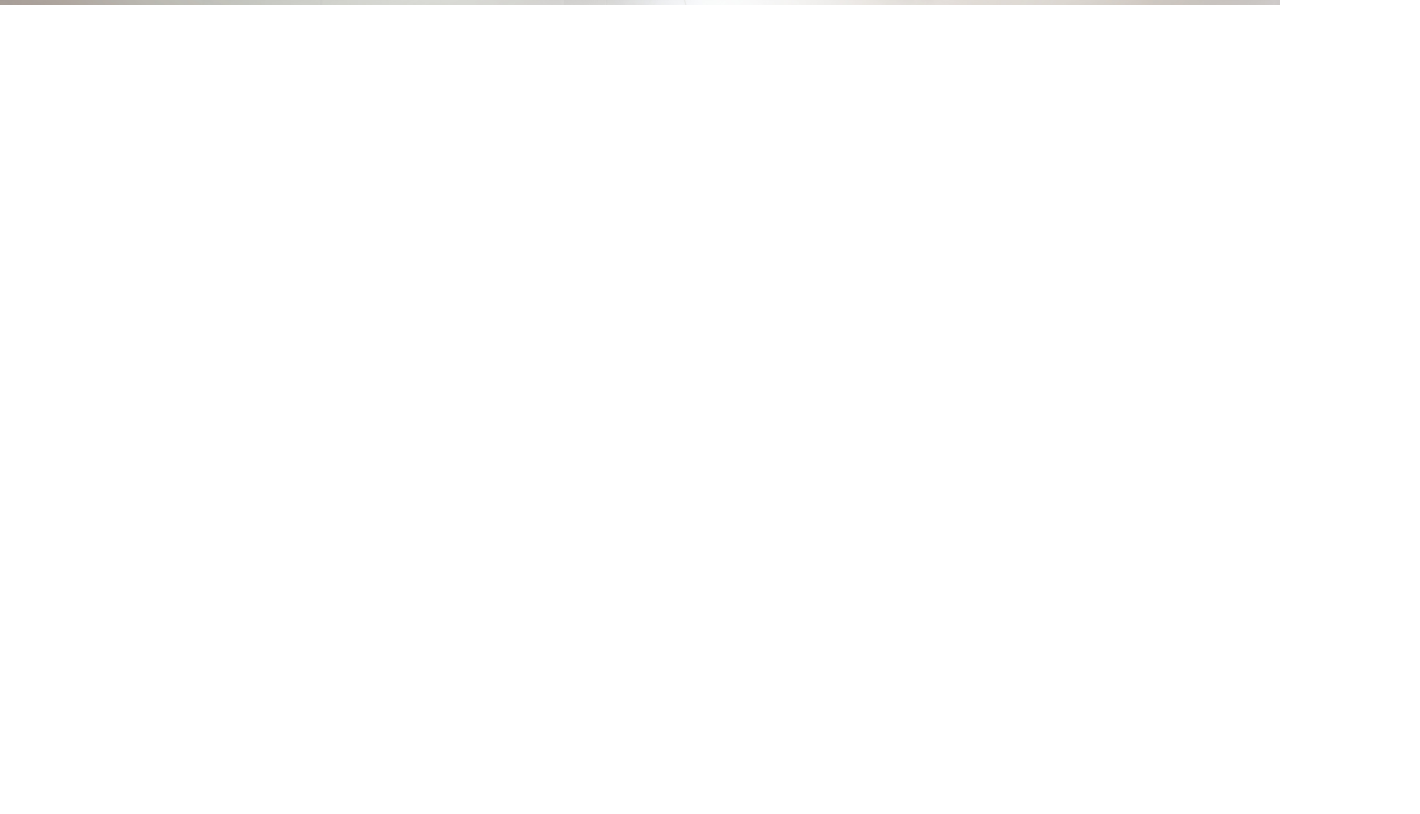
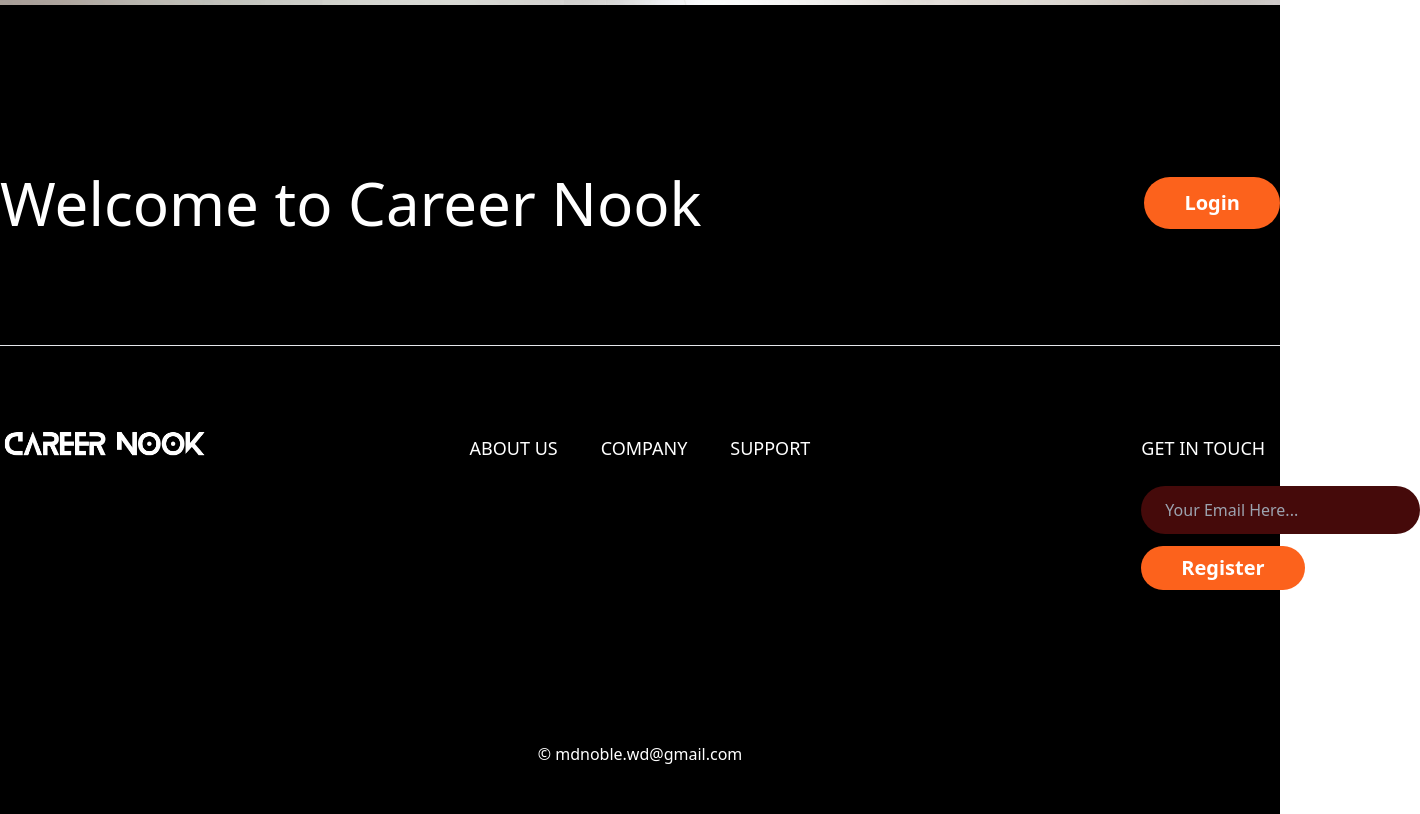
Before and after one commit to mdnoble1/career-nook, a React (Vite) app: page / in a window 1280 px wide. Shown: the part 537-1351 px from the top of the page, 1420 px wide, since content can reach past the window. Before the commit the page ends 800 px from the top, so only its background shows below. Built offline with nearby package versions, Linux system fonts and the light colour scheme.

Commit message:
added footer section

```diff
--- a/src/pages/Banner.jsx
+++ b/src/pages/Banner.jsx
@@ -3,7 +3,7 @@ import banner from "../assets/diverse-people-working-office.png"
 const Banner = () => {
     return (
         <div>
-            <img className="w-full" src={banner} alt="" />
+            <img className="h-52 md:h-auto lg:w-full" src={banner} alt="" />
         </div>
     );
 };
--- /dev/null
+++ b/src/pages/Footer.jsx
@@ -0,0 +1,49 @@
+import { NavLink } from "react-router-dom";
+import logo from "../assets/Ca1 (1).png"
+
+const Footer = () => {
+    return (
+        <footer className="bg-black">
+          <section className="container mx-auto">
+            <div className="md:flex lg:flex items-center justify-between">
+              <h3 className="text-5xl lg:text-6xl text-white text-center md:text-left lg:text-left mb-10 pt-14 lg:my-28">Welcome to Career Nook</h3>
+              <div className="flex justify-center">
+                <NavLink to="/login"><button className="font-bold text-xl text-white bg-[#fc621c] py-3 px-6 lg:px-10 rounded-full hover:bg-orange-400 hover:text-black mb-10 md:mt-16 lg:mt-24">Login</button></NavLink>
+              </div>
+            </div>
+            <div>
+              <hr className="mb-10 lg:mb-20" />
+            </div>
+            <div className="grid grid-cols-1 lg:grid-cols-3 lg:items-start">
+              {/* Left part */}
+              <div>
+                <div className="mb-10 flex justify-center lg:justify-start">
+                  <img className="w-40 md:w-44 lg:w-52" src={logo} alt="" />
+                </div>
+              </div>
+              {/* Middle part */}
+              <div className="flex items-center justify-evenly text-white text-lg list-none hover:cursor-pointer mt-2">
+                <li>ABOUT US</li>
+                <li>COMPANY</li>
+                <li>SUPPORT</li>
+              </div>
+              {/* Right part */}
+              <div className="mt-10 lg:mt-2 lg:ml-72 lg:mb-28 text-center lg:text-left">
+                <NavLink to="/register"><h4 className="text-white text-lg hover:cursor-pointer mb-6">GET IN TOUCH</h4></NavLink>
+                <input className="px-6 py-3 rounded-full bg-red-950 mb-3 text-white" type="text" name="" id="" placeholder="Your Email Here..." />
+                <br />
+                <div className="mb-10">
+                  <NavLink to="/register"><button className="font-bold text-xl text-white bg-[#fc621c] py-2 px-6 lg:px-10 rounded-full hover:bg-orange-400 hover:text-black">Register</button></NavLink>
+                </div>
+              </div>
+            </div>
+            <div className="flex justify-center pb-12">
+              <p className="text-white">&copy; mdnoble.wd@gmail.com</p>
+            </div>
+          </section>
+        </footer>
+      );
+
+};
+
+export default Footer;
--- a/src/pages/Home.jsx
+++ b/src/pages/Home.jsx
@@ -1,9 +1,11 @@
 import Banner from "./Banner";
+import Footer from "./Footer";
 
 const Home = () => {
     return (
         <div>
             <Banner></Banner>
+            <Footer></Footer>
         </div>
     );
 };
--- a/src/pages/shared/Navbar.jsx
+++ b/src/pages/shared/Navbar.jsx
@@ -39,15 +39,15 @@ const Navbar = () => {
   );
 
   return (
-    <nav className="bg-[#ff6b35] py-4">
+    <nav className="bg-[#fc621c] py-4">
       <div className="flex justify-between items-center container mx-auto px-6">
         <div className="dropdown lg:hidden">
-          <label tabIndex={0} className="text-2xl">
+          <label tabIndex={0} className="text-2xl text-white">
             <FaBars></FaBars>
           </label>
           <ul
             tabIndex={0}
-            className="dropdown-content mt-3 z-[1] p-4 shadow bg-slate-50 rounded-box w-52 font-semibold text-lg text-[#ff6b35]"
+            className="dropdown-content mt-3 z-[1] p-4 shadow bg-slate-50 rounded-box w-52 font-semibold text-lg text-[#fc621c]"
           >
             {navLinks}
           </ul>
```
